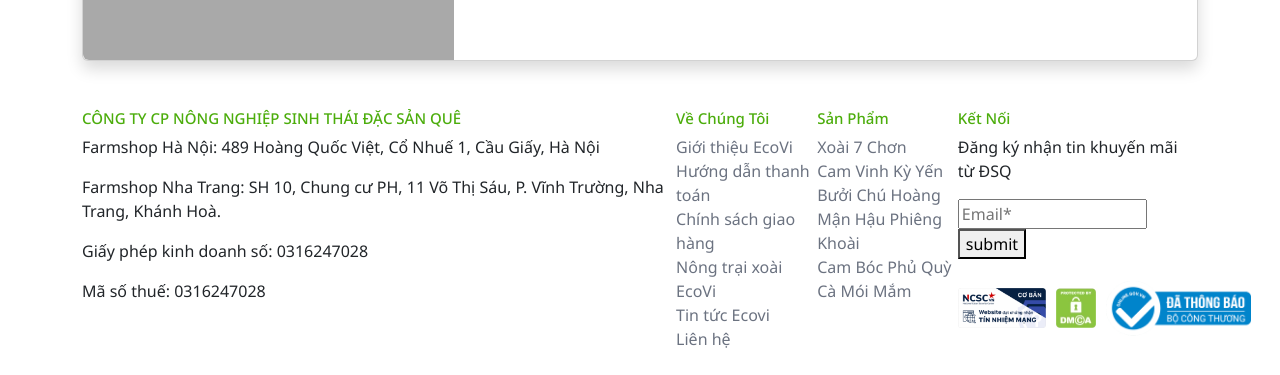
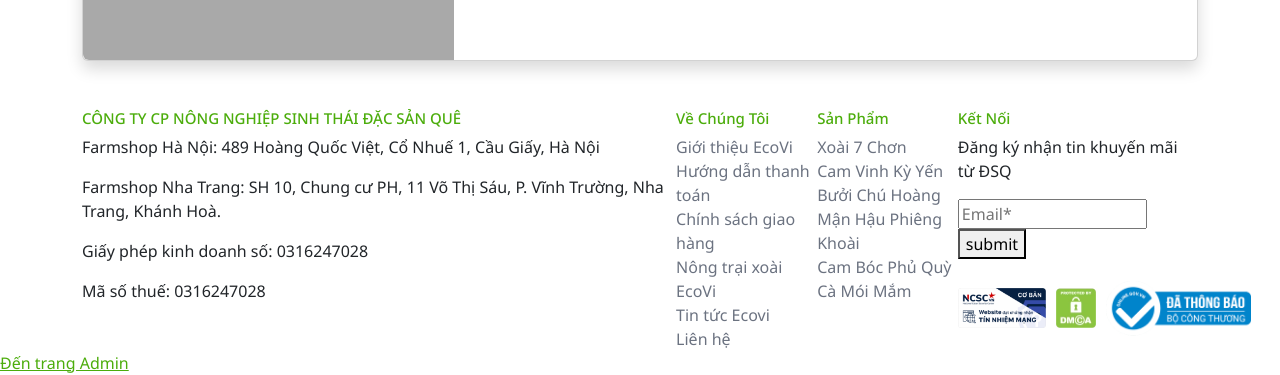
Before and after one commit to FCATkhai/Dac-san-mien-tay, a website: page index.html in a window 1280 px wide. Shown: the part 1920-2295 px from the top of the page. Before the commit the page ends 2271 px from the top, so only its background shows below. Drawn offline with nearby package versions, Linux system fonts and the light colour scheme.

Commit message:
update chuc nang admin page

```diff
--- a/index.html
+++ b/index.html
@@ -324,6 +324,7 @@
             </div>
         </div>
     </footer>
+    <a href="./AdminPage/admin.html">Đến trang Admin</a>
 </body>
 <script src="https://kit.fontawesome.com/965ecd562f.js" crossorigin="anonymous"></script>
 <!-- <script src="https://cdn.tailwindcss.com"></script> -->
```
